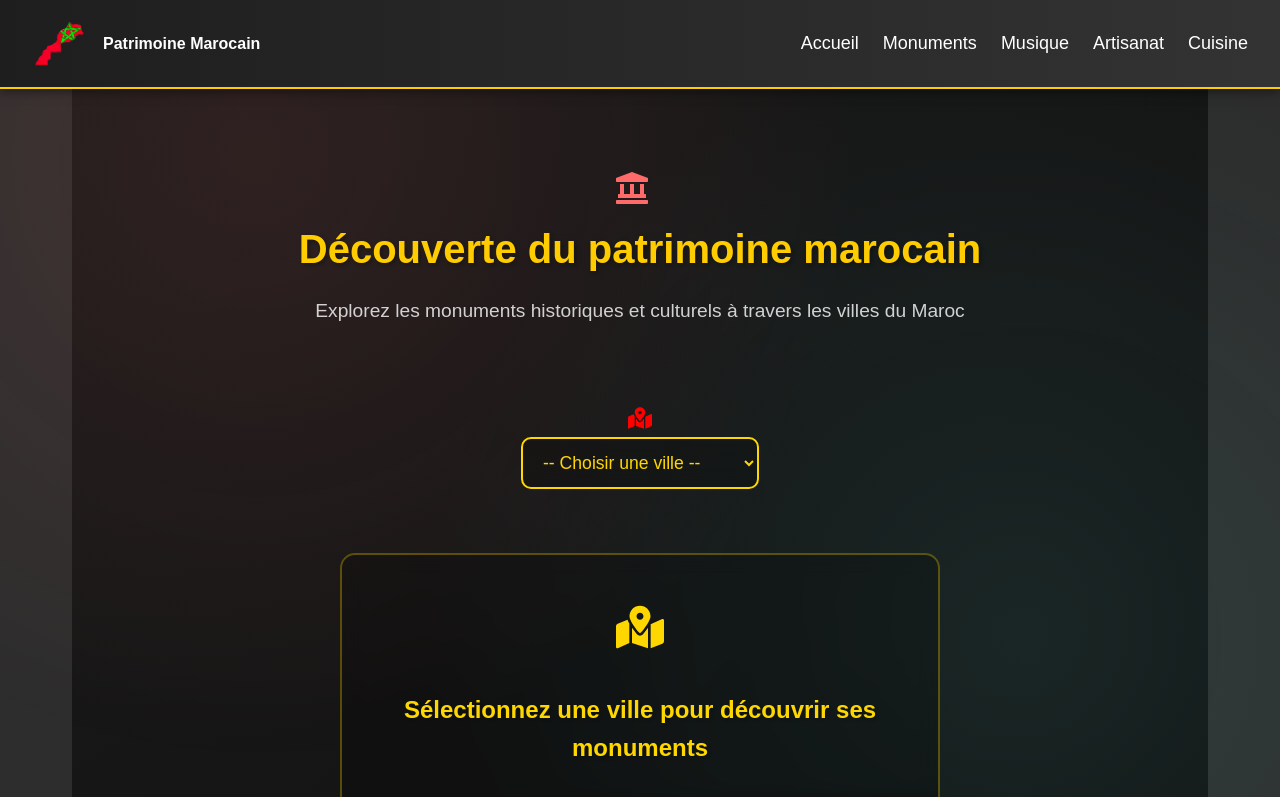
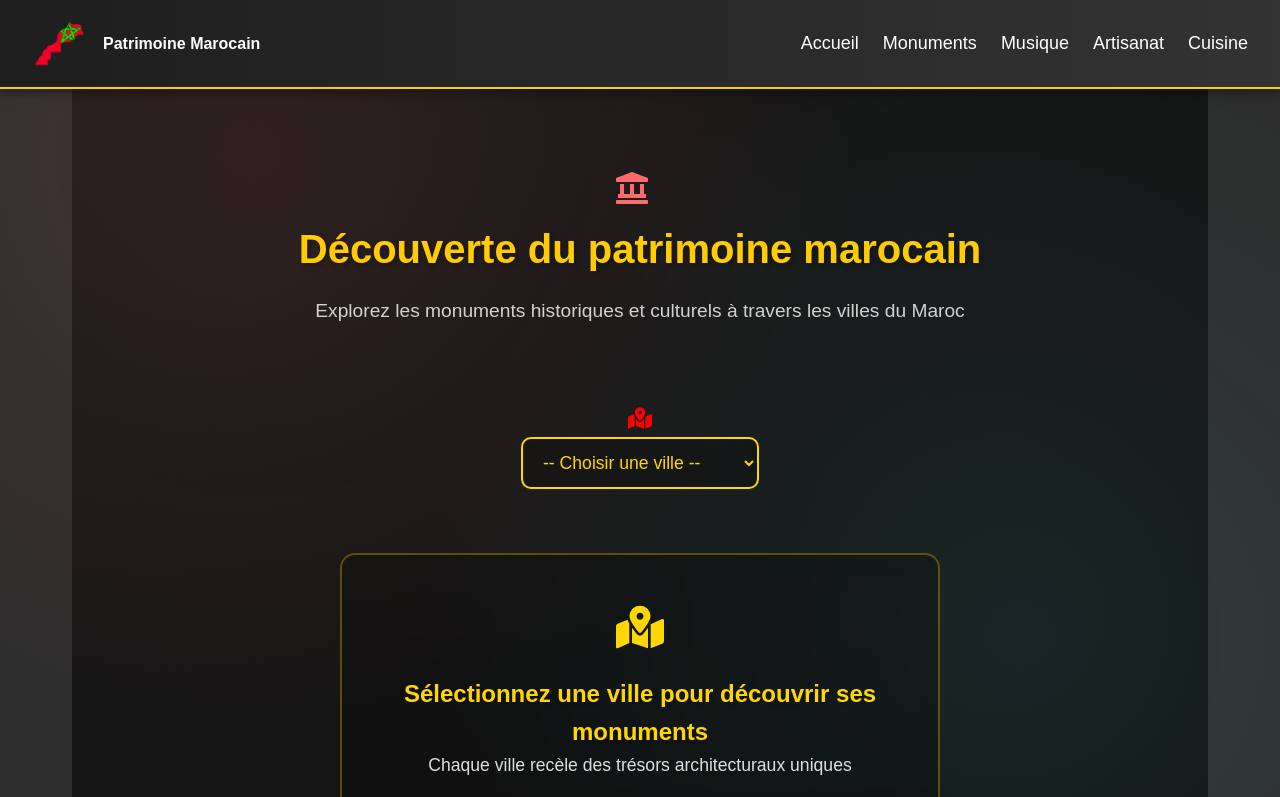
Before and after one commit to Hardrach/Culture, a React (Create React App) app: page /monuments in a window 1280 px wide. Shown: the top 797 px of the page. Built offline with nearby package versions, Linux system fonts and the light colour scheme.

Commit message:
first commit

```diff
--- a/src/pages/Home.js
+++ b/src/pages/Home.js
@@ -64,8 +64,8 @@ export default function Home() {
                 whileHover={{ scale: 1.05 }}
                 whileTap={{ scale: 0.95 }}
                 initial={{ opacity: 0, y: 20 }}
-                animate={{ opacity: 1, y: 0 }}
-                transition={{ delay: 0.9 + index * 0.1 }}
+                animate={{ opacity: 0.8, y: 0 }}
+                transition={{ delay: 0.9 + index * 0.9 }}
               >
                 <div className="category-icon">{category.icon}</div>
                 <h3>{category.title}</h3>
--- a/src/pages/Monuments.js
+++ b/src/pages/Monuments.js
@@ -69,9 +69,13 @@ const Monuments = () => {
               animate={{ opacity: 1, y: 0 }}
               transition={{ delay: 0.4 }}
             >
-              <FaMapMarkedAlt className="select-container" size={48} />
-              <h3>Sélectionnez une ville pour découvrir ses monuments</h3>
-              <p>Chaque ville recèle des trésors architecturaux uniques</p>
+              <div className="centered-container">
+                <div className="select-city-prompt-card">
+                  <FaMapMarkedAlt size={48} />
+                  <h3>Sélectionnez une ville pour découvrir ses monuments</h3>
+                  <p>Chaque ville recèle des trésors architecturaux uniques</p>
+                </div>
+              </div>
             </motion.div>
           ) : (
             monumentsData[selectedCity].map((title, index) => (
--- a/src/styles/Monuments.css
+++ b/src/styles/Monuments.css
@@ -347,6 +347,7 @@ body.dark-mode .card {
   }
 
 
+
 }
 
 @media (min-width: 601px) and (max-width: 1024px) {
@@ -356,6 +357,8 @@ body.dark-mode .card {
     gap: 1.5rem;
 
   }
+
+
 
 }
 
@@ -582,3 +585,10 @@ body.dark-mode .card a {
     max-width: 1400px;
   }
 }
+
+.centered-container {
+  display: flex;
+  align-items: center;
+  justify-content: center;
+  width: 100%;
+}
```
